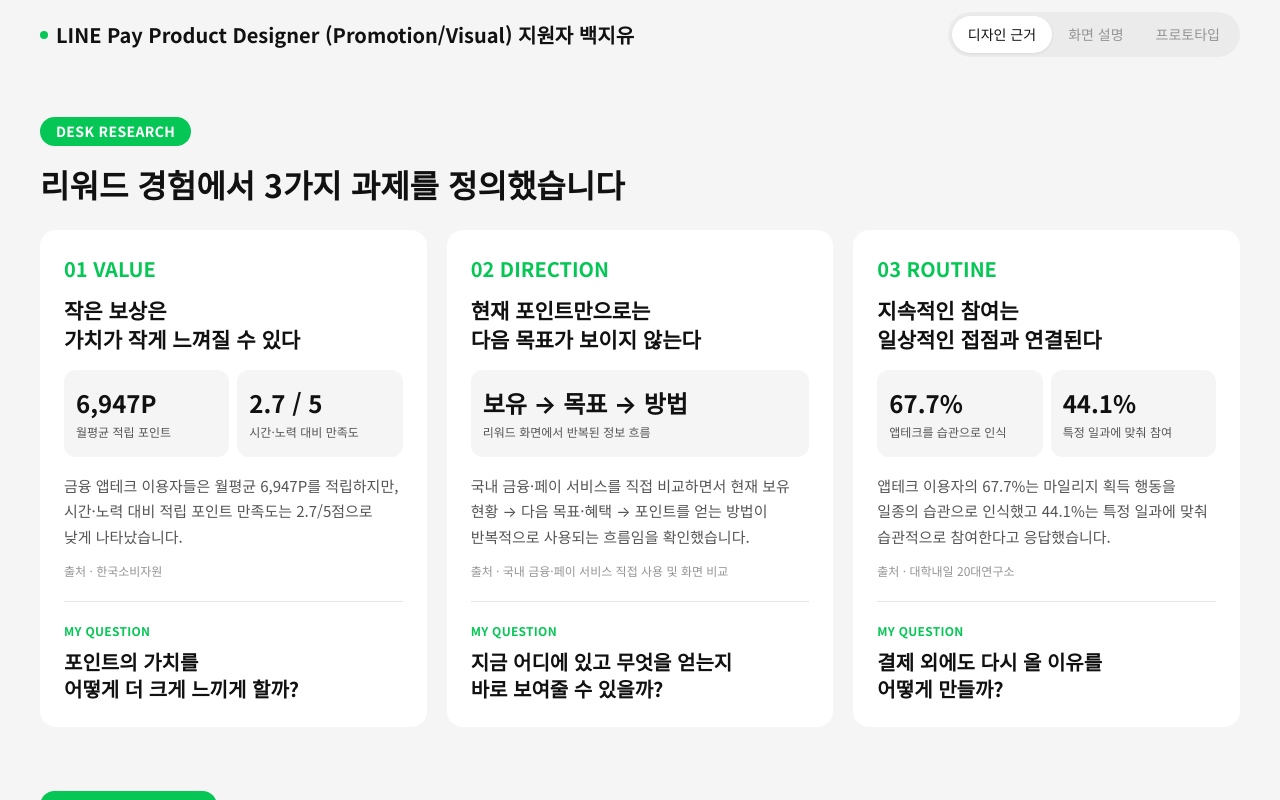
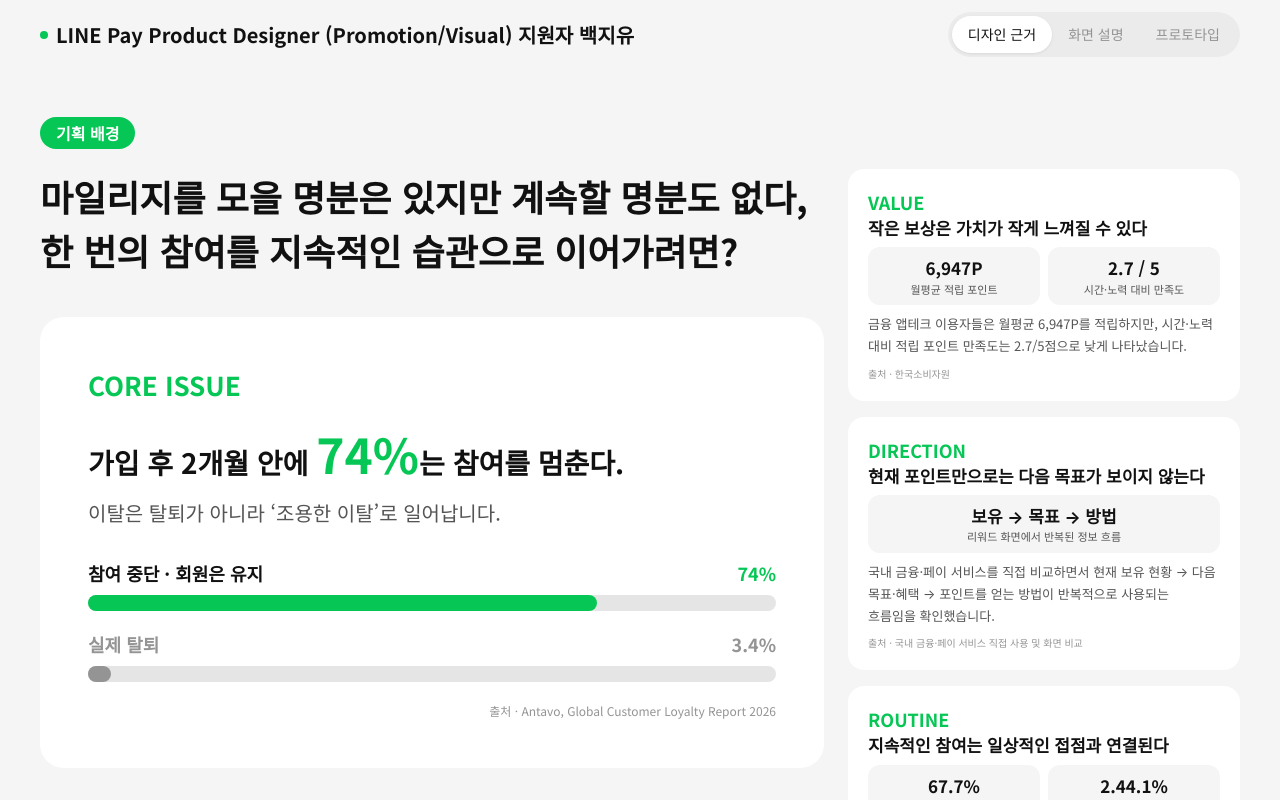
Before and after one commit to ysy04294/index, a React (Vite) app in the folder linepay-casestudy/: page / in a window 1280 px wide. Both pictures are taken after a click on the tab "디자인 근거". Shown: the top 800 px of the page. Built offline with nearby package versions, Linux system fonts and the light colour scheme; no server answers.

Commit message:
Reproduce updated PDF planning background and design principles verbatim

```diff
--- a/linepay-casestudy/src/components/DesignRationale.tsx
+++ b/linepay-casestudy/src/components/DesignRationale.tsx
@@ -1,46 +1,53 @@
+
 const research = [
-  { key: "01 VALUE", title: "작은 보상은\n가치가 작게 느껴질 수 있다", stats: [["6,947P", "월평균 적립 포인트"], ["2.7 / 5", "시간·노력 대비 만족도"]], body: "금융 앱테크 이용자들은 월평균 6,947P를 적립하지만, 시간·노력 대비 적립 포인트 만족도는 2.7/5점으로 낮게 나타났습니다.", source: "한국소비자원", question: "포인트의 가치를\n어떻게 더 크게 느끼게 할까?" },
-  { key: "02 DIRECTION", title: "현재 포인트만으로는\n다음 목표가 보이지 않는다", stats: [["보유 → 목표 → 방법", "리워드 화면에서 반복된 정보 흐름"]], body: "국내 금융·페이 서비스를 직접 비교하면서 현재 보유 현황 → 다음 목표·혜택 → 포인트를 얻는 방법이 반복적으로 사용되는 흐름임을 확인했습니다.", source: "국내 금융·페이 서비스 직접 사용 및 화면 비교", question: "지금 어디에 있고 무엇을 얻는지\n바로 보여줄 수 있을까?" },
-  { key: "03 ROUTINE", title: "지속적인 참여는\n일상적인 접점과 연결된다", stats: [["67.7%", "앱테크를 습관으로 인식"], ["44.1%", "특정 일과에 맞춰 참여"]], body: "앱테크 이용자의 67.7%는 마일리지 획득 행동을 일종의 습관으로 인식했고 44.1%는 특정 일과에 맞춰 습관적으로 참여한다고 응답했습니다.", source: "대학내일 20대연구소", question: "결제 외에도 다시 올 이유를\n어떻게 만들까?" },
+{key:"VALUE",title:"작은 보상은 가치가 작게 느껴질 수 있다",stats:[["6,947P","월평균 적립 포인트"],["2.7 / 5","시간·노력 대비 만족도"]],body:"금융 앱테크 이용자들은 월평균 6,947P를 적립하지만, 시간·노력 대비 적립 포인트 만족도는 2.7/5점으로 낮게 나타났습니다.",source:"한국소비자원"},
+{key:"DIRECTION",title:"현재 포인트만으로는 다음 목표가 보이지 않는다",stats:[["보유 → 목표 → 방법","리워드 화면에서 반복된 정보 흐름"]],body:"국내 금융·페이 서비스를 직접 비교하면서 현재 보유 현황 → 다음 목표·혜택 → 포인트를 얻는 방법이 반복적으로 사용되는 흐름임을 확인했습니다.",source:"국내 금융·페이 서비스 직접 사용 및 화면 비교"},
+{key:"ROUTINE",title:"지속적인 참여는 일상적인 접점과 연결된다",stats:[["67.7%","앱테크를 습관으로 인식"],["2.44.1%","특정 일과에 맞춰 참여"]],body:"앱테크 이용자의 67.7%는 마일리지 획득 행동을 일종의 습관으로 인식했고 44.1%는 특정 일과에 맞춰 습관적으로 참여한다고 응답했습니다.",source:"대학내일 20대연구소"},
 ];
-const principles = [
-  { title: "마일리지를 갖고 싶은 재화로", body: "숫자는 쌓여도 체감되지 않습니다. 마일리지를 등급마다 모양과 색이 바뀌는 재화로 만들어, 모을수록 가치가 커지는 게 눈에 보이게 했습니다.", elements: ["3D 등급 재화", "등급별 형태·컬러", "+10M 코인 모션"] },
-  { title: "현재·다음·보상을 한눈에", body: "리서치에서 확인한 '보유 → 목표 → 방법' 흐름을 한 카드에 담았습니다. 6,420M 옆에 퍼플까지 남은 양과 다음 보상을 함께 두어 다음 행동이 바로 읽힙니다.", elements: ["퍼플까지 8,580M", "다음 등급 재화 노출", "스탬프 요약"] },
-  { title: "결제 없이도 모을 길을 연다", body: "앱테크는 습관처럼 반복됩니다. 결제가 없는 날에도 출석·뽑기·리워드 광고·미션 중 하나를 골라 모을 수 있게 해 매일 들를 이유를 만들었습니다.", elements: ["출석", "뽑기", "리워드 광고", "미션"] },
+const principles=[
+{question:"모은 만큼 ‘쌓였다’고\n느끼게 하려면?",title:"마일리지를\n갖고 싶은 재화로",elements:["3D 등급 재화","등급별 형태·컬러","+10M 코인 모션"]},
+{question:"지금 어디쯤이고 다음에 뭘 받는지\n한눈에 보여주려면?",title:"현재는 한눈에,\n다음 보상을 눈앞에",elements:["스탬프 요약","퍼플까지 8,580M","다음 등급 재화 노출"]},
+{question:"결제 외에도 다시 올 이유를\n어떻게 만들까?",title:"참여는 다채롭게,\n보상은 차곡차곡",elements:["출석","뽑기","리워드 광고","미션"]},
 ];
-export default function DesignRationale() {
-  return (
-    <div className="mx-auto w-full max-w-[1280px] px-4 py-8 md:px-10 md:py-12">
-      <section aria-labelledby="research-title">
-        <span className="inline-block rounded-full bg-green px-4 py-1 text-[14px] font-bold tracking-wide text-white">DESK RESEARCH</span>
-        <h2 id="research-title" className="mb-6 mt-4 text-[26px] font-bold leading-snug text-ink-1 md:text-[32px]">리워드 경험에서 3가지 과제를 정의했습니다</h2>
-        <div className="grid gap-5 lg:grid-cols-3">
-          {research.map(item => <article key={item.key} className="rounded-2xl bg-surface p-6">
-            <p className="text-[20px] font-bold text-green">{item.key}</p>
-            <h3 className="mt-3 whitespace-pre-line text-[21px] font-bold leading-snug text-ink-1">{item.title}</h3>
-            <div className="mt-4 flex gap-2">{item.stats.map(([value,label]) => <div key={value} className="min-w-0 flex-1 rounded-xl bg-page px-3 py-4"><p className="text-[24px] font-bold leading-snug text-ink-1">{value}</p><p className="mt-1 text-[12px] text-ink-2">{label}</p></div>)}</div>
-            <p className="mt-4 text-[15px] leading-[1.7] text-ink-2">{item.body}</p>
-            <p className="mt-3 text-[12px] leading-relaxed text-ink-3">출처 · {item.source}</p>
-            <div className="mt-5 border-t border-line pt-5"><p className="text-[12px] font-bold tracking-wide text-green">MY QUESTION</p><p className="mt-2 whitespace-pre-line text-[20px] font-bold leading-snug text-ink-1">{item.question}</p></div>
-          </article>)}
-        </div>
-      </section>
-      <section aria-labelledby="principles-title" className="mt-16">
-        <span className="inline-block rounded-full bg-green px-4 py-1 text-[14px] font-bold tracking-wide text-white">DESIGN PRINCIPLES</span>
-        <h2 id="principles-title" className="mb-6 mt-4 text-[26px] font-bold leading-snug text-ink-1 md:text-[32px]">3가지의 문제를 비주얼 원칙과 화면 요소로 연결했습니다</h2>
-        <div className="grid gap-5 lg:grid-cols-3">
-          {principles.map((item,i) => <article key={item.title} className="rounded-2xl bg-surface p-6">
-            <p className="text-[20px] font-bold text-green">{research[i].key}</p>
-            <p className="mt-4 text-[12px] font-bold tracking-wide text-ink-3">MY QUESTION</p>
-            <p className="mt-2 whitespace-pre-line text-[20px] font-bold leading-snug text-ink-1">{research[i].question}</p>
-            <p aria-hidden className="my-4 text-center text-[28px] text-green">↓</p>
-            <p className="text-[12px] font-bold tracking-wide text-green">PRINCIPLE</p>
-            <h3 className="mt-2 text-[23px] font-bold leading-snug text-ink-1">{item.title}</h3>
-            <p className="mt-3 text-[15px] leading-[1.7] text-ink-2">{item.body}</p>
-            <div className="mt-5 border-t border-line pt-4"><p className="font-bold text-ink-1">화면에서</p><ul className="mt-3 flex flex-wrap gap-2">{item.elements.map(text => <li key={text} className="rounded-full border border-line px-3 py-1 text-[13px] font-bold text-ink-1">{text}</li>)}</ul></div>
-          </article>)}
-        </div>
-      </section>
-    </div>
-  );
+export default function DesignRationale(){
+return <div className="mx-auto w-full max-w-[1440px] px-4 py-8 md:px-10 md:py-12">
+<section aria-labelledby="research-title">
+<span className="inline-block rounded-full bg-green px-4 py-1 text-[16px] font-bold text-white">기획 배경</span>
+<div className="mt-5 grid gap-6 lg:grid-cols-[2fr_1fr]">
+<div>
+<h2 id="research-title" className="text-[28px] font-bold leading-[1.5] text-ink-1 md:text-[36px]">마일리지를 모을 명분은 있지만 계속할 명분도 없다,<br/>한 번의 참여를 지속적인 습관으로 이어가려면?</h2>
+<article className="mt-10 rounded-3xl bg-surface p-6 md:p-12">
+<p className="text-[26px] font-bold text-green">CORE ISSUE</p>
+<h3 className="mt-4 text-[28px] font-bold leading-snug text-ink-1">가입 후 2개월 안에 <span className="text-[48px] text-green">74%</span>는 참여를 멈춘다.</h3>
+<p className="mt-3 text-[20px] text-ink-2">이탈은 탈퇴가 아니라 ‘조용한 이탈’로 일어납니다.</p>
+<div className="mt-8 flex justify-between text-[18px] font-bold text-ink-1"><span>참여 중단 · 회원은 유지</span><span className="text-green">74%</span></div>
+<div role="img" aria-label="참여 중단 · 회원은 유지 74%" className="mt-2 h-4 rounded-full bg-line"><div className="h-full w-[74%] rounded-full bg-green"/></div>
+<div className="mt-5 flex justify-between text-[18px] font-bold text-ink-3"><span>실제 탈퇴</span><span>3.4%</span></div>
+<div role="img" aria-label="실제 탈퇴 3.4%" className="mt-2 h-4 rounded-full bg-line"><div className="h-full w-[3.4%] rounded-full bg-ink-3"/></div>
+<p className="mt-5 text-right text-[12px] text-ink-3">출처 · Antavo, Global Customer Loyalty Report 2026</p>
+</article>
+</div>
+<div className="space-y-4">{research.map(item=><article key={item.key} className="rounded-2xl bg-surface p-5">
+<p className="text-[18px] font-bold text-green">{item.key}</p>
+<h3 className="text-[17px] font-bold leading-snug text-ink-1">{item.title}</h3>
+<div className="mt-2 flex gap-2">{item.stats.map(([value,label])=><div key={value} className="min-w-0 flex-1 rounded-xl bg-page p-2 text-center"><p className="text-[17px] font-bold text-ink-1">{value}</p><p className="text-[11px] text-ink-2">{label}</p></div>)}</div>
+<p className="mt-2 text-[13px] leading-[1.7] text-ink-2">{item.body}</p>
+<p className="mt-2 text-[10px] text-ink-3">출처 · {item.source}</p>
+</article>)}</div>
+</div>
+</section>
+<section aria-labelledby="principles-title" className="mt-16">
+<span className="inline-block rounded-full bg-green px-4 py-1 text-[16px] font-bold text-white">디자인 원칙</span>
+<h2 id="principles-title" className="mt-4 text-[28px] font-bold leading-snug text-ink-1 md:text-[36px]">첫 적립이 마지막 참여가 되지 않도록</h2>
+<p className="mt-2 text-[20px] font-bold text-ink-2">받는 순간 다음 목표가 보이고 결제 없는 날에도 참여가 이어지도록 설계했습니다.</p>
+<div className="mt-8 grid gap-5 lg:grid-cols-3">{principles.map((item,i)=><article key={item.title} className="rounded-2xl bg-surface p-6">
+<p className="text-center text-[26px] font-bold text-green">{research[i].key}</p>
+<p className="mt-3 text-center text-[12px] font-bold tracking-wide text-ink-3">MY QUESTION</p>
+<p className="mt-2 whitespace-pre-line text-center text-[21px] font-bold leading-snug text-ink-1">{item.question}</p>
+<p aria-hidden className="my-2 text-center text-[26px] text-green">↓</p>
+<h3 className="whitespace-pre-line rounded-xl bg-green px-4 py-5 text-center text-[26px] font-bold leading-snug text-white">{item.title}</h3>
+<div className="mt-5 border-t border-line pt-4"><p className="font-bold text-ink-1">화면에서</p><ul className="mt-3 flex flex-wrap gap-2">{item.elements.map(text=><li key={text} className="rounded-full bg-page px-3 py-1 text-[12px] font-bold text-ink-1">{text}</li>)}</ul></div>
+</article>)}</div>
+</section>
+</div>;
 }
```
